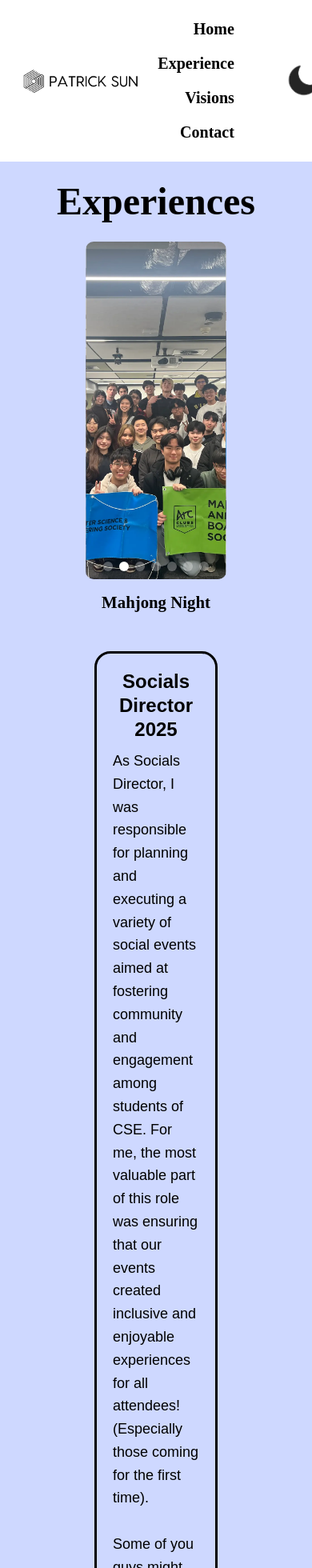
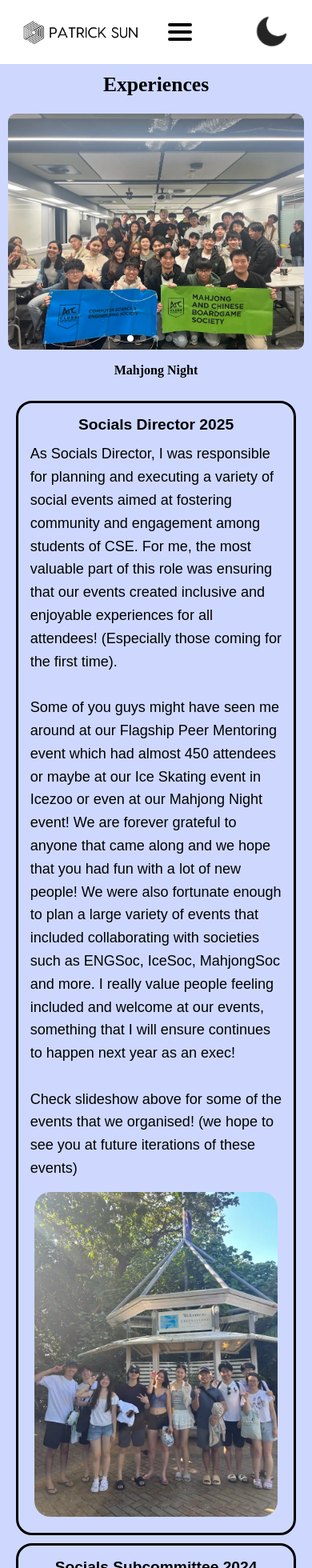
Before and after one commit to Patricksun1/patrick-website-new, a React (Vite) app: page /experience in a window 390 px wide. Shown: the top 1960 px of the page at 80% size. Built offline with nearby package versions, Linux system fonts and the light colour scheme; a web font is replaced by a local one.

Commit message:
added mobile compatability

```diff
--- a/src/About/About.css
+++ b/src/About/About.css
@@ -165,3 +165,69 @@ li {
     color: white;
     transform: scale(1.1);
 }
+
+@media (max-width: 1024px) {
+  h1 {
+    font-size: 36px;
+  }
+
+  .home__para {
+    font-size: 20px;
+  }
+
+  .btn {
+    font-size: 20px;
+    padding: 8px 16px;
+  }
+
+  .home__img--mask {
+    width: 180px;
+    height: 180px;
+  }
+}
+
+/* iPhones / small devices */
+@media (max-width: 768px) {
+  h1 {
+    font-size: 28px;
+  }
+
+  h2, h3, span {
+    font-size: 20px;
+  }
+
+  .home__para {
+    font-size: 18px;
+    margin-bottom: 20px;
+    padding: 0 10px;
+  }
+
+  .btn {
+    font-size: 18px;
+    padding: 8px 14px;
+  }
+
+  .info-buttons {
+    flex-direction: column; /* stack buttons on small screens */
+    gap: 15px;
+  }
+
+}
+
+/* Very small phones (iPhone SE, older models) */
+@media (max-width: 480px) {
+  h1 {
+    font-size: 24px;
+  }
+
+  .home__para {
+    font-size: 16px;
+  }
+
+  .btn {
+    font-size: 16px;
+    padding: 6px 12px;
+  }
+
+
+}
--- a/src/Experience/Experience.css
+++ b/src/Experience/Experience.css
@@ -1,9 +1,11 @@
 .experience {
-    padding: 20px;
+  padding: 20px;
 }
-.dark h1{
-    color: white
+
+.dark h1 {
+  color: white;
 }
+
 .experience-container {
   display: flex;
   flex-direction: column;
@@ -13,10 +15,12 @@
 }
 
 .experience-text {
-    padding: 20px;
-    width: 60vw;
+  padding: 20px;
+  width: 60vw;
+  max-width: 900px;
 }
 
+/* Card containers */
 .socials-25-container,
 .socials-24-container {
   border-style: solid;
@@ -32,11 +36,6 @@
   border-color: white;
 }
 
-.dark .experience-description {
-    color: white;
-}
-
-
 .experience-description {
   margin: 10px 0;
   font-family: Arial, Helvetica, sans-serif;
@@ -44,29 +43,86 @@
   line-height: 1.6;
 }
 
-
 .dark .experience-description {
-    color: white;
+  color: white;
 }
 
 .dark h2 {
-    color: white;
+  color: white;
 }
 
+/* Image wrapper */
 .socials25-img {
   display: flex;
   justify-content: center;
   align-items: center;
   width: 25vw;
-  height: 35vh;
+  max-width: 100%;
   overflow: hidden;
   margin: 0 auto;
   padding: 20px;
+  border-radius: 20px; /* ensures clipping inside rounded box */
 }
 
 .socials25-img img {
   width: 100%;
-  height: 100%;
+  height: auto;        /* keep aspect ratio */
   object-fit: cover;
-  border-radius: 20px;
+  border-radius: 20px; /* match container radius */
+  display: block;      /* removes stray inline spacing */
 }
+
+/* ---------------- RESPONSIVE BREAKPOINTS ---------------- */
+@media (max-width: 1024px) {
+  .experience-text {
+    width: 80vw;
+  }
+
+  .socials25-img {
+    width: 50vw;
+    padding: 15px;
+  }
+}
+
+@media (max-width: 768px) {
+  .experience-text {
+    width: 90vw;
+    padding: 15px;
+  }
+
+  .socials25-img {
+    width: 70vw;
+    padding: 10px;
+  }
+}
+
+@media (max-width: 480px) {
+  .experience {
+    padding: 10px;
+  }
+
+  h1 {
+    font-size: 1.6rem;
+    text-align: center;
+  }
+
+  h2 {
+    font-size: 1.2rem;
+  }
+
+  .experience-text {
+    width: 95vw;
+    padding: 10px;
+  }
+
+  .socials-25-container,
+  .socials-24-container {
+    margin: 10px 0;
+    padding: 15px;
+  }
+
+  .socials25-img {
+    width: 95vw;
+    padding: 5px;
+  }
+}
--- a/src/Navbar/Navbar.css
+++ b/src/Navbar/Navbar.css
@@ -1,3 +1,4 @@
+/* ---------------- Desktop Navbar ---------------- */
 .navbar {
     width: 100%;
     display: flex;
@@ -12,69 +13,153 @@
     cursor: pointer;
 }
 
-ul {
+/* Nav links (desktop) */
+ul.nav-links {
     flex: 1;
     list-style: none;
     text-align: right;
+    display: flex;
+    justify-content: flex-end;
+    padding: 0;
+    margin: 0;
 }
-ul li {
+
+ul.nav-links li {
     display: inline-block;
     margin: 10px 20px;
     font-size: 20px;
     cursor: pointer;
+}
 
+/* Hover underline */
+ul.nav-links li a.link__hover-effect {
+    position: relative;
+    display: inline-block;
+    text-decoration: none;
+    color: inherit;
 }
-.link__hover-effect::before {
+
+ul.nav-links li a.link__hover-effect::before {
     content: '';
-    position:absolute;
-    top: 100%;
+    position: absolute;
+    bottom: -4px;
     left: 0;
     width: 0;
     height: 3px;
     background: black;
-    transition: 500ms;
+    transition: width 0.5s ease;
 }
 
-.link__hover-effect:hover:before {
+ul.nav-links li a.link__hover-effect:hover::before {
     width: 100%;
-    color: black;
 }
 
+/* Dark mode */
+.dark .navbar {
+    background: #000;
+}
 
+.dark ul.nav-links li a.link__hover-effect::before {
+    background: white;
+}
 
+/* Theme toggle icon */
 .toggle-icon {
     width: 50px;
     cursor: pointer;
     margin-left: 40px;
 }
 
-
-
-.dark .navbar {
-    background: #000;
+/* ---------------- Hamburger Menu ---------------- */
+.hamburger {
+    display: none; /* hidden on desktop */
+    flex-direction: column;
+    justify-content: space-between;
+    width: 30px;
+    height: 22px;
+    cursor: pointer;
+    z-index: 20;
+    position: relative;
 }
 
-.dark .navbar a {
-    color: white;
+.hamburger span {
+    display: block;
+    height: 4px;
+    width: 100%;
+    background: black;
+    border-radius: 2px;
+    transition: all 0.3s ease;
 }
 
-.dark .navbar a {
-    color: white;
+.dark .hamburger span {
+    background: white;
 }
 
-
-.dark .link__hover-effect::before {
-    content: '';
-    position:absolute;
-    top: 100%;
-    left: 0;
-    width: 0;
-    height: 2px;
-    background: white;
-    transition: 500ms;
+/* Hamburger open -> normal cross */
+.hamburger.open span:nth-child(1) {
+    transform: rotate(45deg);
+    top: 9px;
+    position: absolute;
 }
 
-.dark .link__hover-effect:hover:before {
-    width: 100%;
-    color: white;
+.hamburger.open span:nth-child(2) {
+    opacity: 0;
 }
+
+.hamburger.open span:nth-child(3) {
+    transform: rotate(-45deg);
+    top: 9px;
+    position: absolute;
+}
+
+/* ---------------- Mobile Styles ---------------- */
+@media (max-width: 768px) {
+    /* Show hamburger */
+    .hamburger {
+        display: flex;
+    }
+
+    /* Slide-out mobile menu (partial screen) */
+    ul.nav-links {
+        position: fixed;
+        top: 0;
+        right: -60%;      /* hidden offscreen */
+        width: 60%;       /* only 60% of screen */
+        height: 100vh;
+        flex-direction: column;
+        background: white;
+        justify-content: center;
+        align-items: center;
+        gap: 40px;
+        padding: 0;
+        margin: 0;
+        transition: right 0.3s ease;
+        z-index: 10;
+        overflow-x: hidden;
+    }
+
+    .dark ul.nav-links {
+        background: #000;
+    }
+
+    ul.nav-links.active {
+        right: 0; /* slide in partially */
+    }
+
+    ul.nav-links li {
+        display: block;
+        margin: 20px 0;
+        font-size: 24px;
+        text-align: center;
+    }
+
+    ul.nav-links li a.link__hover-effect {
+        display: inline-block;
+        color: black;
+        font-size: 24px;
+    }
+
+    .dark ul.nav-links li a.link__hover-effect {
+        color: white;
+    }
+}
--- a/src/Navbar/Navbar.tsx
+++ b/src/Navbar/Navbar.tsx
@@ -4,6 +4,7 @@ import logo_dark from "../assets/patrick-logo-white.png";
 import toggle_light from "../assets/night.png";
 import toggle_dark from "../assets/day.png";
 import { useNavigate } from "react-router-dom";
+import { useState, useEffect } from "react";
 
 interface NavbarProps {
   theme: string;
@@ -11,32 +12,96 @@ interface NavbarProps {
 }
 
 const Navbar = ({ theme, setTheme }: NavbarProps) => {
+  const [menuOpen, setMenuOpen] = useState(false);
+  const navigate = useNavigate();
+
   const toggle_mode = () => {
-    theme == "light" ? setTheme("dark") : setTheme("light");
+    theme === "light" ? setTheme("dark") : setTheme("light");
   };
-  const navigate = useNavigate();
+
+  const handleNavigate = (path: string) => {
+    navigate(path);
+    setMenuOpen(false); // close mobile menu after click
+  };
+
+  // Prevent horizontal scroll when mobile menu is open
+  useEffect(() => {
+    if (menuOpen) {
+      document.body.style.overflowX = "hidden";
+      document.body.style.overflowY = "hidden";
+    } else {
+      document.body.style.overflowX = "";
+      document.body.style.overflowY = "";
+    }
+  }, [menuOpen]);
+
   return (
-    <div className="navbar">
+    <nav className="navbar">
       <img
-        src={theme == "light" ? logo_light : logo_dark}
-        alt=""
+        src={theme === "light" ? logo_light : logo_dark}
+        alt="Logo"
         className="logo"
+        onClick={() => handleNavigate("/")}
       />
-      <ul>
-        <li><img src="" alt="" /><a href="" className = 'link__hover-effect' onClick={() => navigate("/")}>Home</a></li>
-        <li><img src="" alt="" /><a href="" className = 'link__hover-effect' onClick={() => navigate("/Experience")}>Experience</a></li>
-        <li><img src="" alt="" /><a href="" className = 'link__hover-effect' onClick={() => navigate("/Visions")}>Visions</a></li>
-        <li><img src="" alt="" /><a href="" className = 'link__hover-effect' onClick={() => navigate("/Contact")}>Contact</a></li>
+
+      {/* Hamburger button (mobile only) */}
+      <div
+        className={`hamburger ${menuOpen ? "open" : ""}`}
+        onClick={() => setMenuOpen(!menuOpen)}
+      >
+        <span></span>
+        <span></span>
+        <span></span>
+      </div>
+
+      {/* Nav links */}
+      <ul className={`nav-links ${menuOpen ? "active" : ""}`}>
+        <li>
+          <a
+            href="#"
+            className="link__hover-effect"
+            onClick={() => handleNavigate("/")}
+          >
+            Home
+          </a>
+        </li>
+        <li>
+          <a
+            href="#"
+            className="link__hover-effect"
+            onClick={() => handleNavigate("/Experience")}
+          >
+            Experience
+          </a>
+        </li>
+        <li>
+          <a
+            href="#"
+            className="link__hover-effect"
+            onClick={() => handleNavigate("/Visions")}
+          >
+            Visions
+          </a>
+        </li>
+        <li>
+          <a
+            href="#"
+            className="link__hover-effect"
+            onClick={() => handleNavigate("/Contact")}
+          >
+            Contact
+          </a>
+        </li>
       </ul>
+
+      {/* Theme toggle */}
       <img
-        src={theme == "light" ? toggle_light: toggle_dark}
-        alt=""
+        src={theme === "light" ? toggle_light : toggle_dark}
+        alt="Toggle Theme"
         className="toggle-icon"
-        onClick={() => {
-          toggle_mode();
-        }}
+        onClick={toggle_mode}
       />
-    </div>
+    </nav>
   );
 };
 
--- a/src/Slideshow/Slideshow.css
+++ b/src/Slideshow/Slideshow.css
@@ -7,14 +7,14 @@
   margin: 0 auto;
 }
 
-
 .slideshow img {
   width: 100%;
   height: 100%;
   object-fit: cover;
   display: block;
-  flex-shrink: 0
+  flex-shrink: 0;
 }
+
 .slideshow-track {
   display: flex;
   transition: transform 0.8s ease-in-out;
@@ -22,6 +22,7 @@
   height: 100%;
 }
 
+/* Controls (dots) */
 .controls {
   position: absolute;
   bottom: 10px;
@@ -46,6 +47,7 @@
   background: white;
 }
 
+/* Arrows */
 .arrow {
   position: absolute;
   top: 50%;
@@ -82,7 +84,6 @@
 }
 
 .left-arrow {
-
   left: 10px;
   right: auto;
 }
@@ -92,6 +93,7 @@
   right: 10px;
 }
 
+/* Slide text */
 .slide-text h2.fade {
   opacity: 0;
   animation: fadeIn 0.8s forwards;
@@ -120,3 +122,68 @@
   max-width: 700px;
   margin: 0 auto;
 }
+
+/* ---------------- RESPONSIVE BREAKPOINTS ---------------- */
+
+/* Tablets */
+@media (max-width: 1024px) {
+  .slideshow {
+    width: 70vw;
+    height: 45vh;
+  }
+}
+
+/* iPhones / small devices */
+@media (max-width: 768px) {
+  .slideshow {
+    width: 90vw;
+    height: 40vh;
+  }
+
+  .arrow {
+    width: 32px;
+    height: 32px;
+    font-size: 18px;
+  }
+
+  .controls button {
+    width: 10px;
+    height: 10px;
+  }
+
+  .slide-text h2 {
+    font-size: 1.1rem;
+  }
+
+  .slide-text p {
+    font-size: 0.9rem;
+    padding: 0 10px;
+  }
+}
+
+/* Very small phones (iPhone SE, etc.) */
+@media (max-width: 480px) {
+  .slideshow {
+    width: 95vw;
+    height: 35vh;
+  }
+
+  .arrow {
+    width: 28px;
+    height: 28px;
+    font-size: 16px;
+  }
+
+  .controls button {
+    width: 8px;
+    height: 8px;
+  }
+
+  .slide-text h2 {
+    font-size: 1rem;
+  }
+
+  .slide-text p {
+    font-size: 0.85rem;
+  }
+}
--- a/src/Visions/Visions.css
+++ b/src/Visions/Visions.css
@@ -33,7 +33,8 @@
 .vision-text h2 {
     font-family: Arial, Helvetica, sans-serif;
     font-weight: bold;
-
+    text-decoration: underline;
+    text-decoration-style: double;
     margin-bottom: 20px;
     text-align: center;
 
@@ -70,3 +71,80 @@
 .dark .vision-text h3 {
     color: white;
 }
+
+/* ---------------- iPhone / Small Devices ---------------- */
+@media (max-width: 768px) {
+    /* Container still flex column */
+    .visions-container {
+        flex-direction: column;
+        align-items: center; /* keep everything centered visually */
+        width: 100%;
+    }
+
+    /* Image scales down */
+    .vision-image-mask {
+        width: 90vw !important;   /* force smaller width */
+        max-width: 400px;         /* optional: limit on larger phones */
+        height: auto !important;  /* maintain aspect ratio */
+    }
+
+    .vision-image-mask img {
+        width: 100%;
+        height: auto;
+        object-fit: cover;
+    }
+
+    /* Text block scales */
+    .vision-text {
+        width: 90vw !important;  /* force smaller width */
+        max-width: 400px;        /* optional */
+        padding: 15px;
+        margin: 0 auto;
+        text-align: left;        /* keep bullets left-aligned */
+        box-sizing: border-box;
+    }
+
+    /* Headings smaller on mobile */
+    .vision-text h2,
+    .vision-text h3 {
+        font-size: 1.2rem;
+    }
+
+    /* List items smaller */
+    .vision-text li {
+        font-size: 0.95rem;
+    }
+
+    /* Reduce list indentation */
+    .vision-text ul {
+        padding-left: 1rem;
+    }
+}
+
+/* Very small iPhones (e.g., iPhone SE) */
+@media (max-width: 480px) {
+    .vision-image-mask {
+        width: 95vw !important;
+        max-width: 320px;
+        height: auto !important;
+    }
+
+    .vision-text {
+        width: 95vw !important;
+        max-width: 320px;
+        padding: 12px;
+    }
+
+    .vision-text h2,
+    .vision-text h3 {
+        font-size: 1rem;
+    }
+
+    .vision-text li {
+        font-size: 0.9rem;
+    }
+
+    .vision-text ul {
+        padding-left: 0.8rem;
+    }
+}
```
